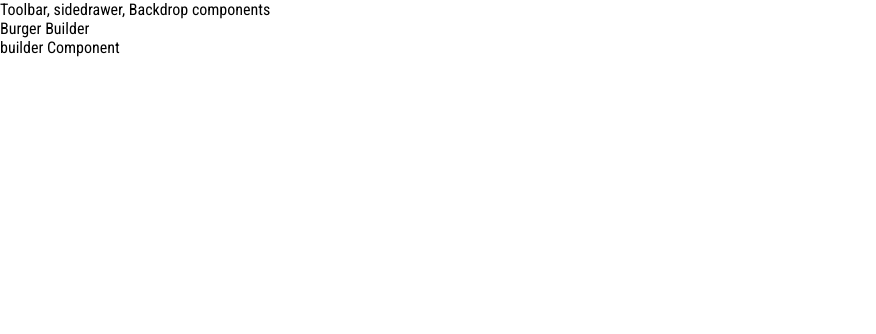
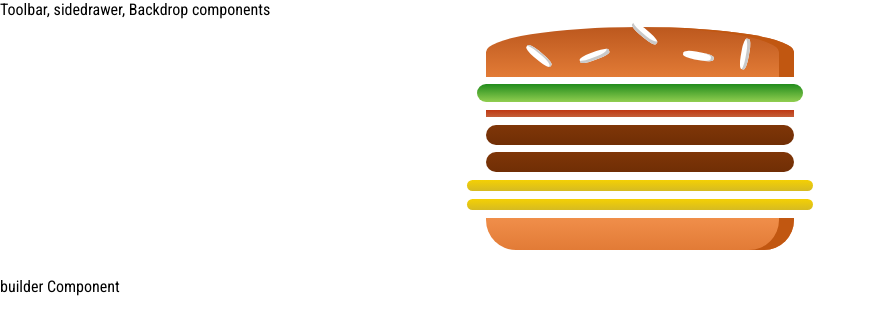
Before and after one commit to roneet002/reactnew, a React app: page / in a window 1280 px wide. Shown: the top 334 px of the page, without its empty margins (0-876 px from the left). Built offline with nearby package versions, Linux system fonts and the light colour scheme.

Commit message:
burger app

```diff
--- /dev/null
+++ b/src/components/Burger/Burger.css
@@ -0,0 +1,4 @@
+.Burger{width:30%;height:250px;text-align: center;margin: auto;font-weight:bold;font-size:1.2rem}
+@media(min-width:500px) and(min-height:400px){
+.Burger{width:350px;height:300px}
+}
--- a/src/components/Burger/Burger.js
+++ b/src/components/Burger/Burger.js
@@ -0,0 +1,33 @@
+import React from 'react';
+import  './Burger.css'
+import BurgerIngredients from './BurgerIngredients/BurgerIngredients'
+const Burger=(props)=>{
+const transformedIngredients = Object.keys(props.ingrediants).map(igKey=>{
+return ([...Array(props.ingrediants[igKey])].map((_, i)=>{
+return( <BurgerIngredients key={igKey + i} type={igKey} />)
+
+}
+)
+);
+});
+
+
+return(
+
+<div className="Burger">
+<BurgerIngredients type="BreadTop" />
+{transformedIngredients}
+{/* <BurgerIngredients type="Seeds1" />
+<BurgerIngredients type="Seeds2" />
+
+<BurgerIngredients type="cheese" />
+<BurgerIngredients type="meat" />
+<BurgerIngredients type="bacon" />*/}
+<BurgerIngredients type="BreadBottom" />
+</div>
+)
+
+
+
+}
+export default Burger
--- a/src/components/Burger/BurgerIngredients/BurgerIngredients.css
+++ b/src/components/Burger/BurgerIngredients/BurgerIngredients.css
@@ -1 +1,113 @@
-.cont{background-color: #ccc}
+.BreadBottom {
+    height: 13%;
+    width: 80%;
+    background: linear-gradient(#F08E4A, #e27b36);
+    border-radius: 0 0 30px 30px;
+    box-shadow: inset -15px 0 #c15711;
+    margin: 2% auto;
+}
+
+.BreadTop {
+    height: 20%;
+    width: 80%;
+    background: linear-gradient(#bc581e, #e27b36);
+    border-radius: 50% 50% 0 0;
+    box-shadow: inset -15px 0 #c15711;
+    margin: 2% auto;
+    position: relative;
+}
+
+.Seeds1 {
+    width: 10%;
+    height: 15%;
+    position: absolute;
+    background-color: white;
+    left: 30%;
+    top: 50%;
+    border-radius: 40%;
+    transform: rotate(-20deg);
+    box-shadow: inset -2px -3px #c9c9c9;
+}
+
+.Seeds1:after {
+    content: "";
+    width: 100%;
+    height: 100%;
+    position: absolute;
+    background-color: white;
+    left: -170%;
+    top: -260%;
+    border-radius: 40%;
+    transform: rotate(60deg);
+    box-shadow: inset -1px 2px #c9c9c9;
+  }
+
+.Seeds1:before {
+    content: "";
+    width: 100%;
+    height: 100%;
+    position: absolute;
+    background-color: white;
+    left: 180%;
+    top: -50%;
+    border-radius: 40%;
+    transform: rotate(60deg);
+    box-shadow: inset -1px -3px #c9c9c9;
+  }
+
+  .Seeds2 {
+    width: 10%;
+    height: 15%;
+    position: absolute;
+    background-color: white;
+    left: 64%;
+    top: 50%;
+    border-radius: 40%;
+    transform: rotate(10deg);
+    box-shadow: inset -3px 0 #c9c9c9;
+  }
+
+  .Seeds2:before {
+    content: "";
+    width: 100%;
+    height: 100%;
+    position: absolute;
+    background-color: white;
+    left: 150%;
+    top: -130%;
+    border-radius: 40%;
+    transform: rotate(90deg);
+    box-shadow: inset 1px 3px #c9c9c9;
+  }
+
+
+.meat {
+    width: 80%;
+    height: 8%;
+    background: linear-gradient(#7f3608, #702e05);
+    margin: 2% auto;
+    border-radius: 15px;
+}
+
+.cheese {
+    width: 90%;
+    height: 4.5%;
+    margin: 2% auto;
+    background: linear-gradient(#f4d004, #d6bb22);
+    border-radius: 20px;
+}
+
+.salad {
+    width: 85%;
+    height: 7%;
+    margin: 2% auto;
+    background: linear-gradient(#228c1d, #91ce50);
+    border-radius: 20px;
+}
+
+.bacon {
+    width: 80%;
+    height: 3%;
+    background: linear-gradient(#bf3813, #c45e38);
+    margin: 2% auto;
+}
--- a/src/components/Burger/BurgerIngredients/BurgerIngredients.js
+++ b/src/components/Burger/BurgerIngredients/BurgerIngredients.js
@@ -1,19 +1,19 @@
 import React,{Component} from 'react';
 import PropTypes from 'prop-types';
-import './BurgerIngredients.css';
+import './BurgerIngredients.css'
 
-class BurgerIngrediant extends Component{
+class BurgerIngredients extends Component{
     render(){
         let ingrediant = null;
         switch(this.props.type){
-        case("bread-bottom"):
-        ingrediant = <div className="bread-bottom"></div>;
+        case("BreadBottom"):
+        ingrediant = <div className="BreadBottom"></div>;
         break;
-        case("breead-top"):
+        case("BreadTop"):
         ingrediant =(
-            <div className="bread-top">
-                <div className="seed1"></div>
-                <div className="seed2"></div>
+            <div className="BreadTop">
+                <div className="Seeds1"></div>
+                <div className="Seeds2"></div>
             </div>
         );
         break;
@@ -32,17 +32,17 @@
         default:
             ingrediant=null;
 
-        return ingrediant
+        }
 
-    }
+        return (ingrediant)
     }
 
 }
-    BurgerIngrediant.propTypes = {
+BurgerIngredients.propTypes = {
         type: PropTypes.string.isRequired
       };
 
 
 
 
-export default BurgerIngrediant;
+export default BurgerIngredients;
--- a/src/components/Layout/Layout.js
+++ b/src/components/Layout/Layout.js
@@ -5,9 +5,7 @@
 return(
     <Auxiliary>
     <div>Toolbar, sidedrawer, Backdrop components</div>
-<main>{props.children}</main>
-
-
+    <main>{props.children}</main>
     </Auxiliary>
 
 )
--- a/src/containers/BurgerBuilder/BurgerBuilder.js
+++ b/src/containers/BurgerBuilder/BurgerBuilder.js
@@ -1,13 +1,29 @@
 import React, { Component } from 'react';
 import Auxiliary from '../../hoc/Auxiliary';
+import Burger from '../../components/Burger/Burger';
 
 class BurgerBuilder extends Component{
+    // constructor(props){
+    //     super()
+    //     this.state={...}
+    // }
+    state = {
+            ingrediants:{
+                salad:1,
+                bacon:1,
+                meat:2,
+                cheese:2
+            }
+        }
+
 render(){
 return(
-<Auxiliary>
-<div>Burger Builder</div>
-<div>builder Component</div>
+
+ <Auxiliary>
+<Burger ingrediants={this.state.ingrediants}/>
+ <div>builder Component</div>
 </Auxiliary>
+
 )
 }
 
```
